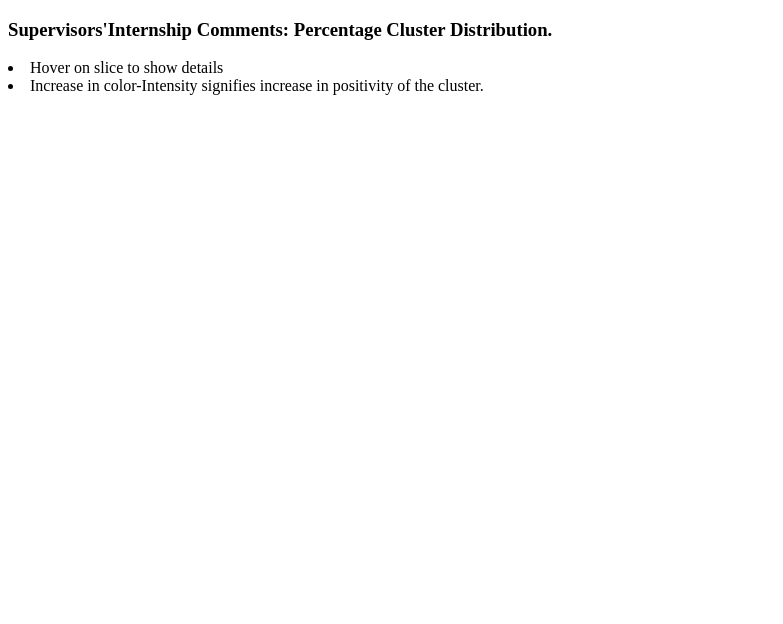
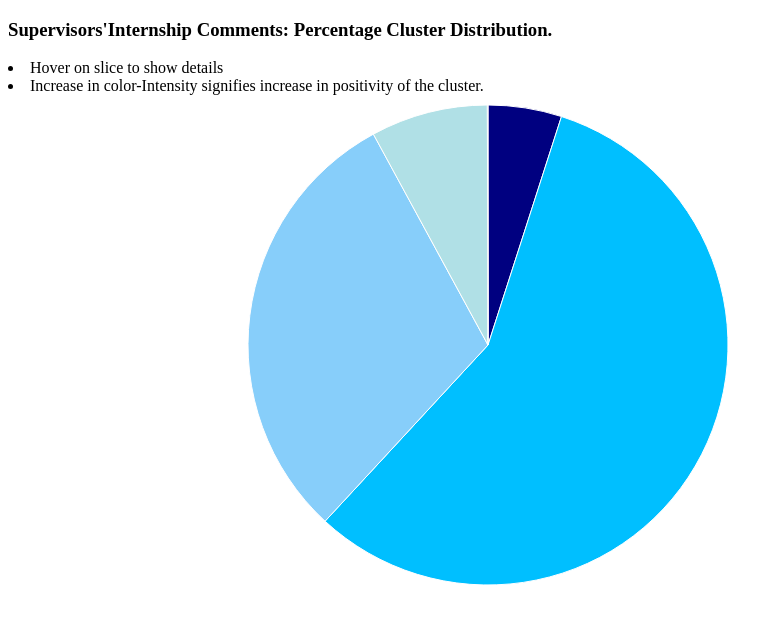
Before and after one commit to Kwagalakwe-Grace/Kwagalakwe-DataVisualization, a plain HTML site: page Text_analysis_Visualization.html in a window 1280 px wide. Shown: the whole page, without its empty margins (0-783 px from the left). Drawn offline with nearby package versions, Linux system fonts and the light colour scheme.

Commit message:
Update Text_analysis_Visualization.html

```diff
--- a/Text_analysis_Visualization.html
+++ b/Text_analysis_Visualization.html
@@ -38,6 +38,6 @@
 <script src="https://d3js.org/d3.v3.min.js" charset="utf-8"></script>
 
 
-<script src="p.chart.js"></script>
+<script src="p_chart.js"></script>
   </body>
   </html>
```
